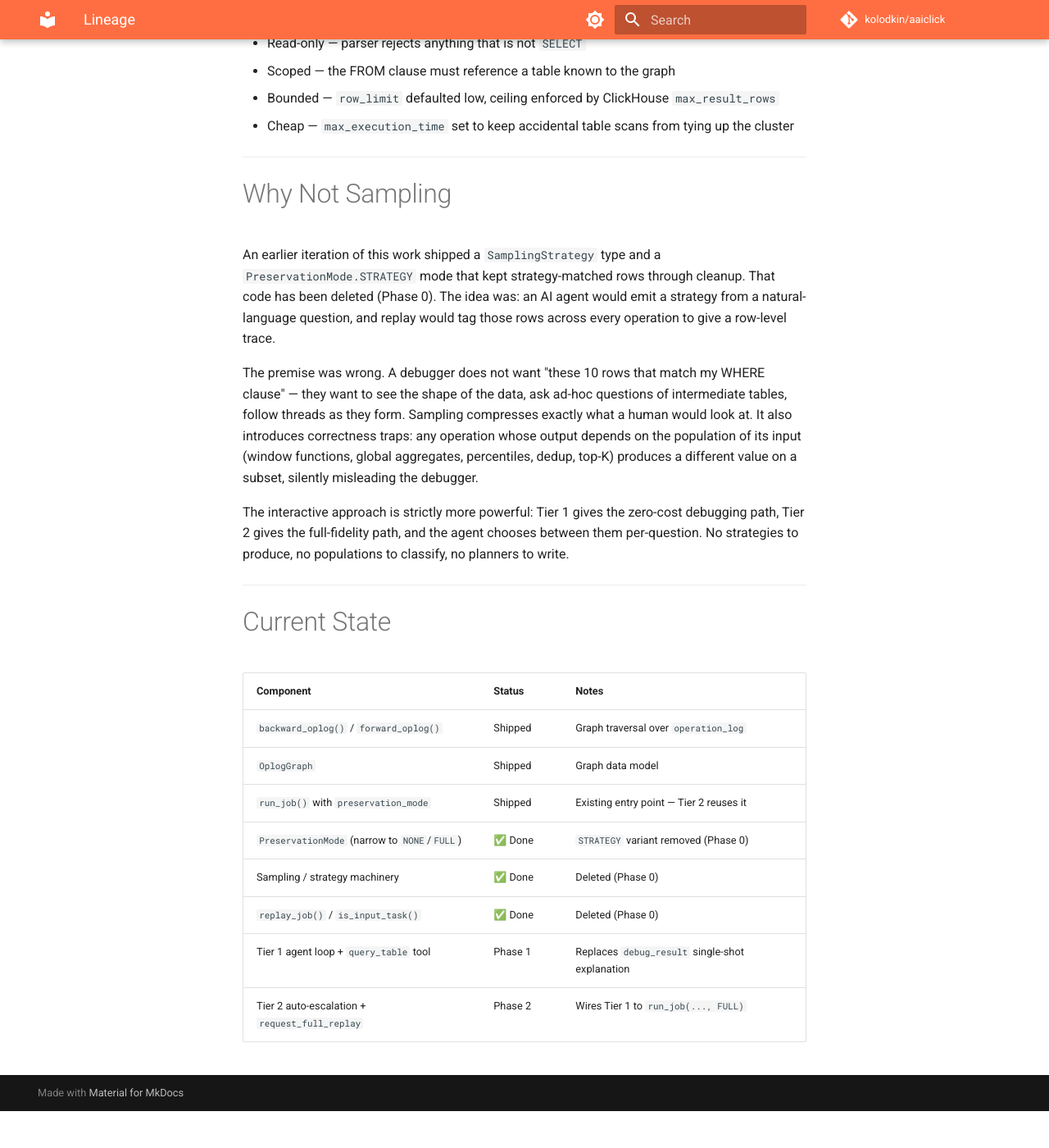
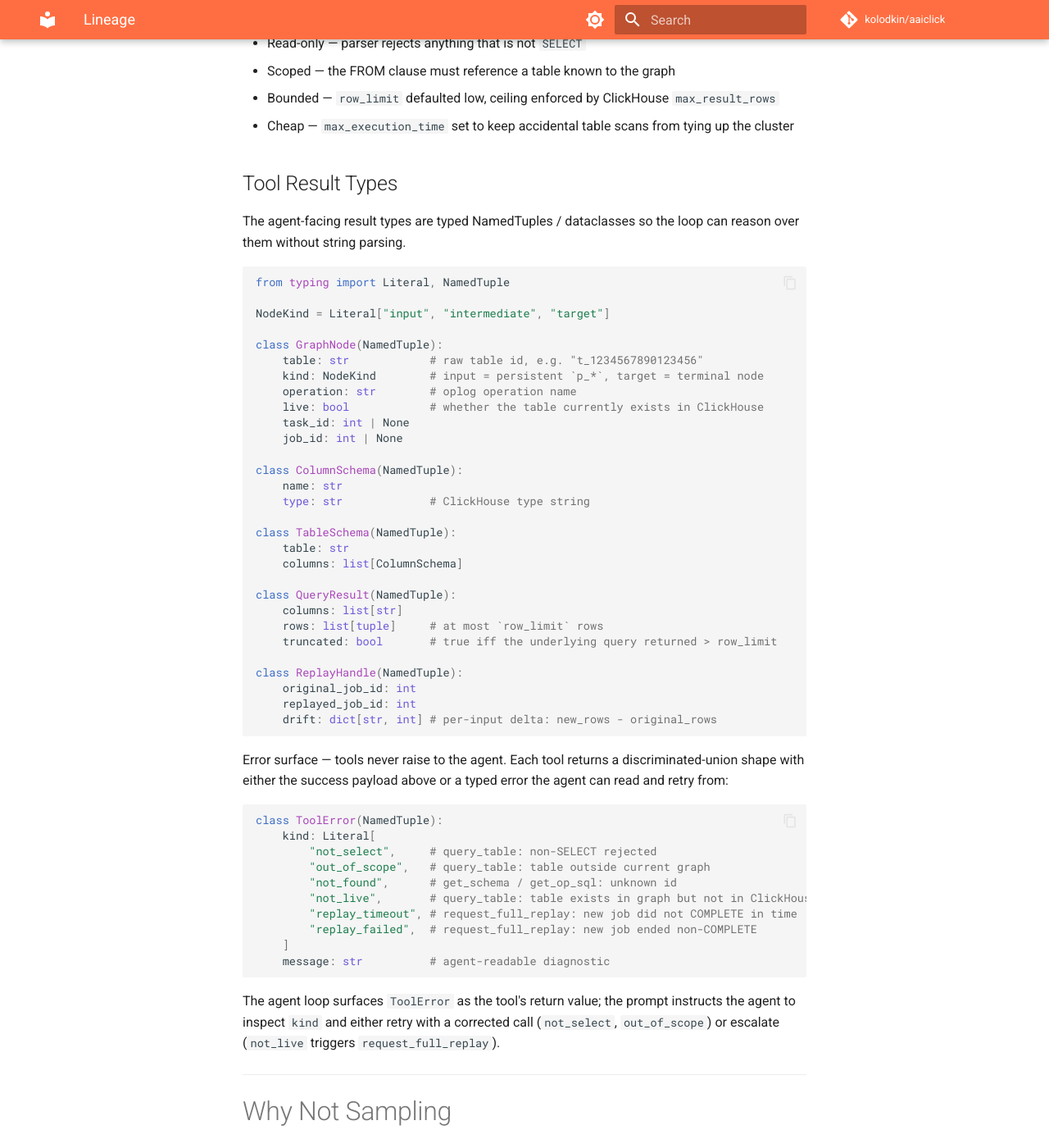
Before and after one commit to kolodkin/aaiclick, an MkDocs documentation site: the page built from docs/lineage.md, in a window 1280 px wide and 1400 px high, scrolled down 3951 px. Shown: the whole window at 82% size. Built offline with MkDocs 1.6.1 and Material for MkDocs 9.7.7, drawn with Linux system fonts in a browser that asks for light colours; comment, search, counter and statistics services are not loaded; before the commit the page ends 5306 px from its top, so only the background shows below that; some of the changed text lies outside the part shown.

Commit message:
docs: continue lineage plan — mark Phase 0 complete, add tool result types
- Mark Phase 0 as complete in implementation plan (shipped in #223)
- Add implementation references for shipped components in lineage.md
- Specify typed result shapes (GraphNode, QueryResult, ReplayHandle,
  ToolError, etc.) for the Phase 1 agent tools

````diff
--- a/docs/lineage.md
+++ b/docs/lineage.md
@@ -179,6 +179,65 @@ Safety rails on `query_table`:
 - Cheap — `max_execution_time` set to keep accidental table scans from
   tying up the cluster
 
+## Tool Result Types
+
+The agent-facing result types are typed NamedTuples / dataclasses so the
+loop can reason over them without string parsing.
+
+```python
+from typing import Literal, NamedTuple
+
+NodeKind = Literal["input", "intermediate", "target"]
+
+class GraphNode(NamedTuple):
+    table: str            # raw table id, e.g. "t_1234567890123456"
+    kind: NodeKind        # input = persistent `p_*`, target = terminal node
+    operation: str        # oplog operation name
+    live: bool            # whether the table currently exists in ClickHouse
+    task_id: int | None
+    job_id: int | None
+
+class ColumnSchema(NamedTuple):
+    name: str
+    type: str             # ClickHouse type string
+
+class TableSchema(NamedTuple):
+    table: str
+    columns: list[ColumnSchema]
+
+class QueryResult(NamedTuple):
+    columns: list[str]
+    rows: list[tuple]     # at most `row_limit` rows
+    truncated: bool       # true iff the underlying query returned > row_limit
+
+class ReplayHandle(NamedTuple):
+    original_job_id: int
+    replayed_job_id: int
+    drift: dict[str, int] # per-input delta: new_rows - original_rows
+```
+
+Error surface — tools never raise to the agent. Each tool returns a
+discriminated-union shape with either the success payload above or a
+typed error the agent can read and retry from:
+
+```python
+class ToolError(NamedTuple):
+    kind: Literal[
+        "not_select",     # query_table: non-SELECT rejected
+        "out_of_scope",   # query_table: table outside current graph
+        "not_found",      # get_schema / get_op_sql: unknown id
+        "not_live",       # query_table: table exists in graph but not in ClickHouse
+        "replay_timeout", # request_full_replay: new job did not COMPLETE in time
+        "replay_failed",  # request_full_replay: new job ended non-COMPLETE
+    ]
+    message: str          # agent-readable diagnostic
+```
+
+The agent loop surfaces `ToolError` as the tool's return value; the
+prompt instructs the agent to inspect `kind` and either retry with a
+corrected call (`not_select`, `out_of_scope`) or escalate (`not_live`
+triggers `request_full_replay`).
+
 ---
 
 # Why Not Sampling
@@ -208,13 +267,13 @@ populations to classify, no planners to write.
 
 # Current State
 
-| Component                                      | Status      | Notes                                           |
-|------------------------------------------------|-------------|-------------------------------------------------|
-| `backward_oplog()` / `forward_oplog()`         | Shipped     | Graph traversal over `operation_log`            |
-| `OplogGraph`                                   | Shipped     | Graph data model                                |
-| `run_job()` with `preservation_mode`           | Shipped     | Existing entry point — Tier 2 reuses it         |
-| `PreservationMode` (narrow to `NONE`/`FULL`)   | ✅ Done     | `STRATEGY` variant removed (Phase 0)            |
-| Sampling / strategy machinery                  | ✅ Done     | Deleted (Phase 0)                               |
-| `replay_job()` / `is_input_task()`             | ✅ Done     | Deleted (Phase 0)                               |
-| Tier 1 agent loop + `query_table` tool         | Phase 1     | Replaces `debug_result` single-shot explanation |
-| Tier 2 auto-escalation + `request_full_replay` | Phase 2     | Wires Tier 1 to `run_job(..., FULL)`            |
+| Component                                      | Status      | Implementation / Notes                                                    |
+|------------------------------------------------|-------------|---------------------------------------------------------------------------|
+| `backward_oplog()` / `forward_oplog()`         | Shipped     | `aaiclick/oplog/lineage.py` — recursive graph traversal over `operation_log` |
+| `OplogGraph`                                   | Shipped     | `aaiclick/oplog/lineage.py` — `OplogGraph`, `OplogNode`, `OplogEdge`      |
+| `run_job()` with `preservation_mode`           | Shipped     | `aaiclick/orchestration/registered_jobs.py` — Tier 2 reuses this entry point |
+| `PreservationMode` (narrow to `NONE`/`FULL`)   | ✅ Done     | `aaiclick/orchestration/models.py` — `STRATEGY` variant removed (Phase 0) |
+| Sampling / strategy machinery                  | ✅ Done     | Deleted (Phase 0, #223)                                                   |
+| `replay_job()` / `is_input_task()`             | ✅ Done     | Deleted (Phase 0, #223)                                                   |
+| Tier 1 agent loop + `query_table` tool         | Phase 1     | Replaces `debug_result` single-shot explanation                           |
+| Tier 2 auto-escalation + `request_full_replay` | Phase 2     | Wires Tier 1 to `run_job(..., FULL)`                                      |
````
Also changed, not shown: docs/lineage_implementation_plan.md (+8 -5 lines).
